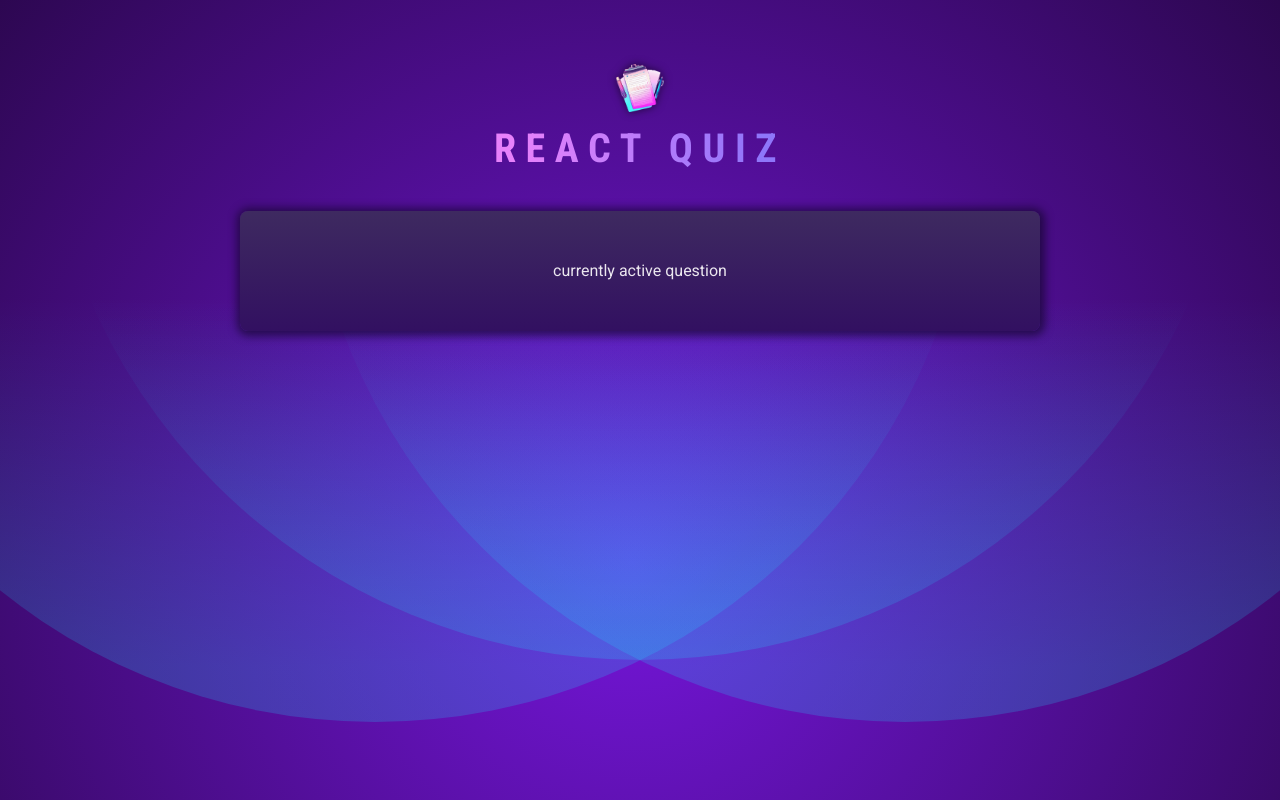
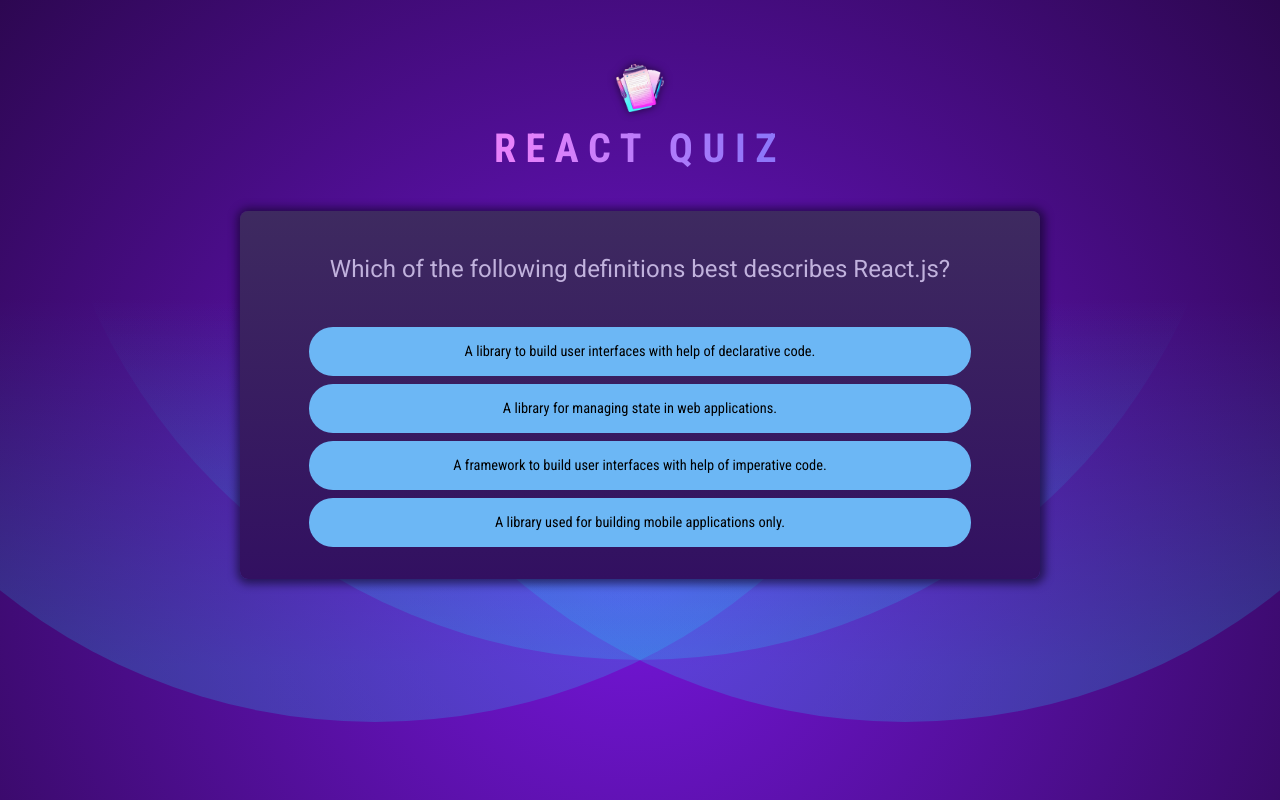
Before and after one commit to kahyaburak/ReactQuizGame, a React (Vite) app: page / in a window 1280 px wide. Built offline with nearby package versions, Linux system fonts and the light colour scheme.

Commit message:
Outputting questions

```diff
--- a/src/App.jsx
+++ b/src/App.jsx
@@ -4,7 +4,8 @@
 function App() {
   return (
     <>
-      <Header /> <Quiz />
+      <Header />
+      <Quiz />
     </>
   );
 }
--- a/src/components/Quiz.jsx
+++ b/src/components/Quiz.jsx
@@ -1,13 +1,31 @@
 import {useState} from 'react';
-import questions from '../../questions.js';
+import QUESTIONS from '../questions.js';
 
 export default function Quiz() {
-  const [activeQuestionIndex, setActiveQuestionIndex] = useState(0);
   const [userAnswers, setUserAnswers] = useState([]);
+  const activeQuestionIndex = userAnswers.length;
+  const currentQuestion = QUESTIONS[activeQuestionIndex];
+
+  function handleSelectAnswer(selectedAnswer) {
+    setUserAnswers((prevUserAnswers) => {
+      return [...prevUserAnswers, selectedAnswer];
+    });
+  }
 
   return (
     <div id="quiz">
-      <p>currently active question</p>
+      <div id="question">
+        <h2>{currentQuestion.text}</h2>
+        <ul id="answers">
+          {currentQuestion.answers.map((answer) => (
+            <li className="answer" key={answer}>
+              <button onClick={() => handleSelectAnswer(answer)}>
+                {answer}
+              </button>
+            </li>
+          ))}
+        </ul>
+      </div>
     </div>
   );
 }
```
Also changed, not shown: src/questions.js (renamed from questions.js).
